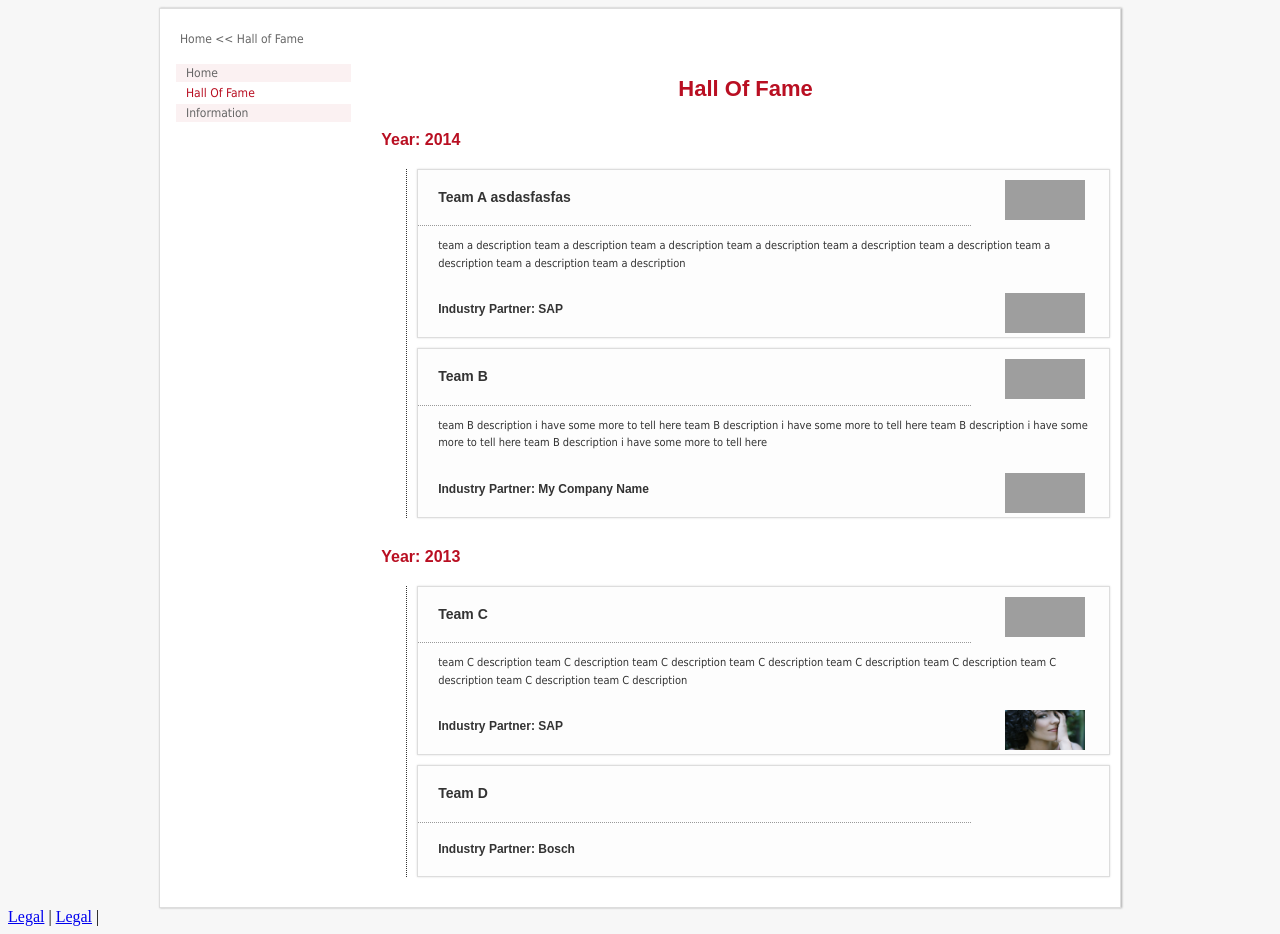
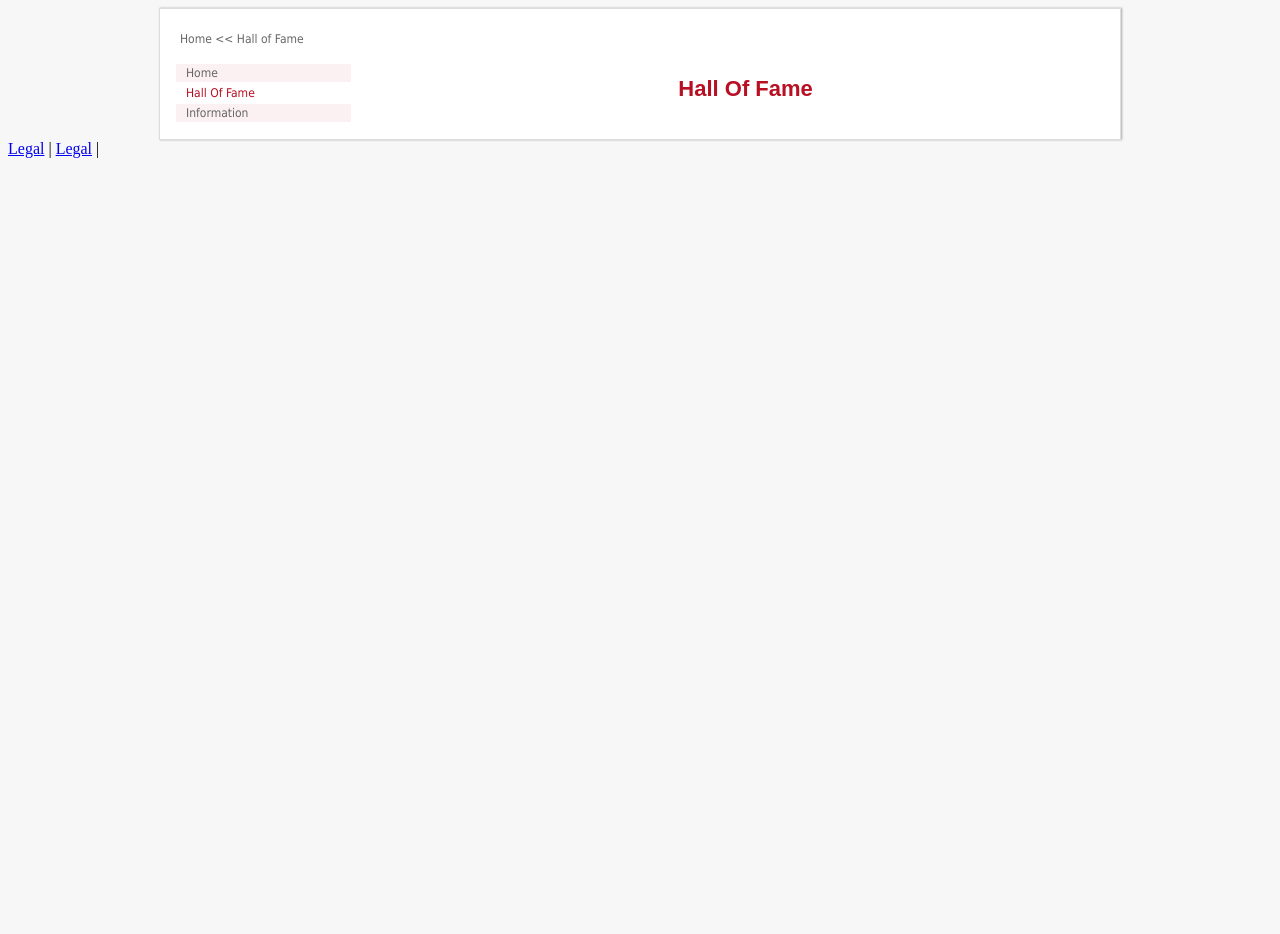
Before and after one commit to ankit09goyal/ankit09goyal.github.io, a Jekyll site: the page built from hof.html, in a window 1280 px wide. Built offline with Jekyll 4.4.1, drawn with Linux system fonts in a browser that asks for light colours; after the commit the page ends 900 px from its top, so only the background shows below that; grey boxes are pictures that could not be loaded.

Commit message:
Update hof.html

```diff
--- a/hof.html
+++ b/hof.html
@@ -1,33 +1,4 @@
 ---
 layout: halloffame
 identifier: 1
-projects:
- - year: 2014
-   teams:
-    - name: Team A asdasfasfas
-      description: team a description team a description team a description team a description team a description team a description team a description team a description team a description
-      logo: http://upload.wikimedia.org/wikipedia/de/thumb/e/ee/Bosch-Logo.svg/800px-Bosch-Logo.svg.png
-      link: projects/2012/TeamA/
-      partnerIndustry: SAP
-      partnerIndustryLogo: http://npcloud.org/wp-content/uploads/2012/02/SAP-Logo.png
-    - name: Team B
-      description: team B description i have some more to tell here team B description i have some more to tell here team B description i have some more to tell here team B description i have some more to tell here
-      logo: http://upload.wikimedia.org/wikipedia/de/thumb/e/ee/Bosch-Logo.svg/800px-Bosch-Logo.svg.png
-      link: projects/2012/TeamA/
-      partnerIndustry: My Company Name
-      partnerIndustryLogo: http://npcloud.org/wp-content/uploads/2012/02/SAP-Logo.png
- - year: 2013
-   teams:
-    - name: Team C
-      description: team C description team C description team C description team C description team C description team C description team C description team C description team C description
-      logo: http://upload.wikimedia.org/wikipedia/de/thumb/e/ee/Bosch-Logo.svg/800px-Bosch-Logo.svg.png
-      link:
-      partnerIndustry: SAP
-      partnerIndustryLogo: /projects/2012/TeamA/img/1.jpg
-    - name: Team D
-      description:
-      logo:
-      link:
-      partnerIndustry: Bosch
-      partnerIndustryLogo:
 ---
```
